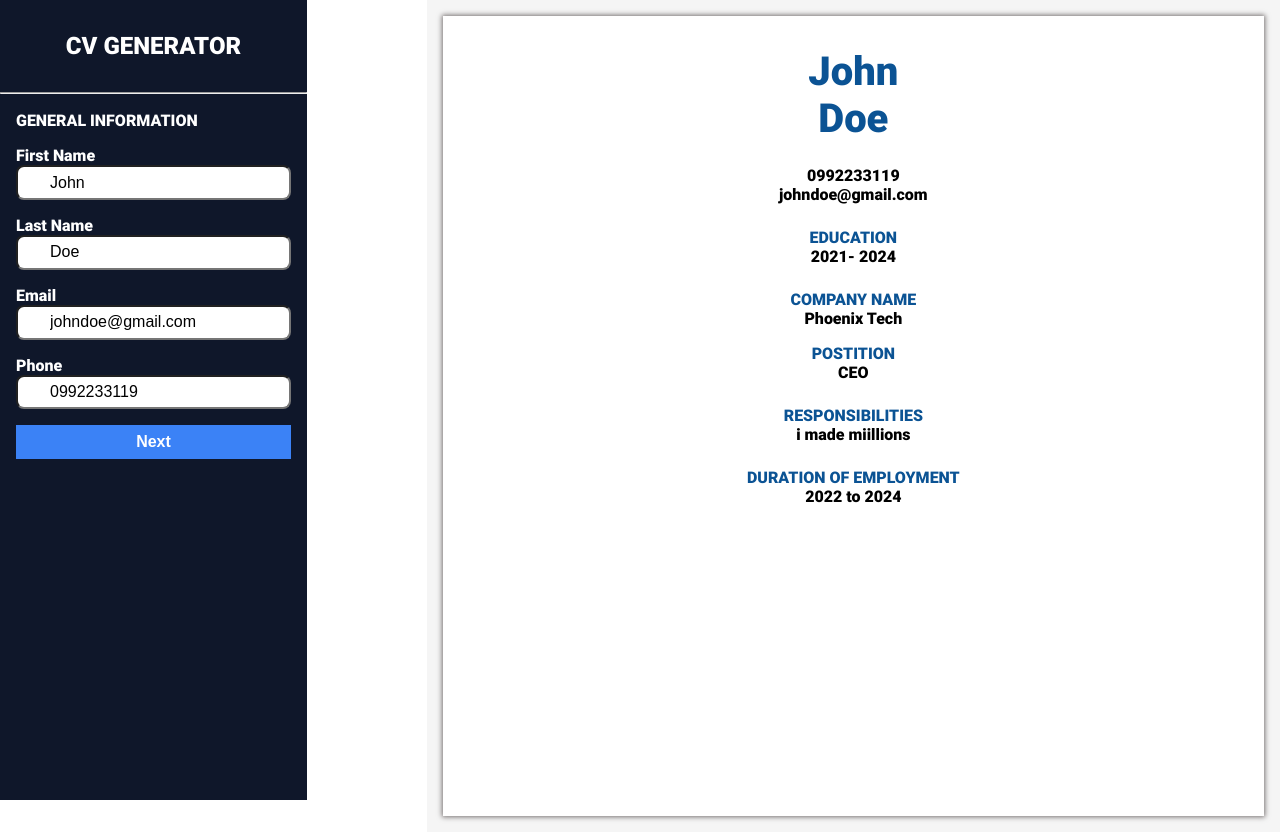
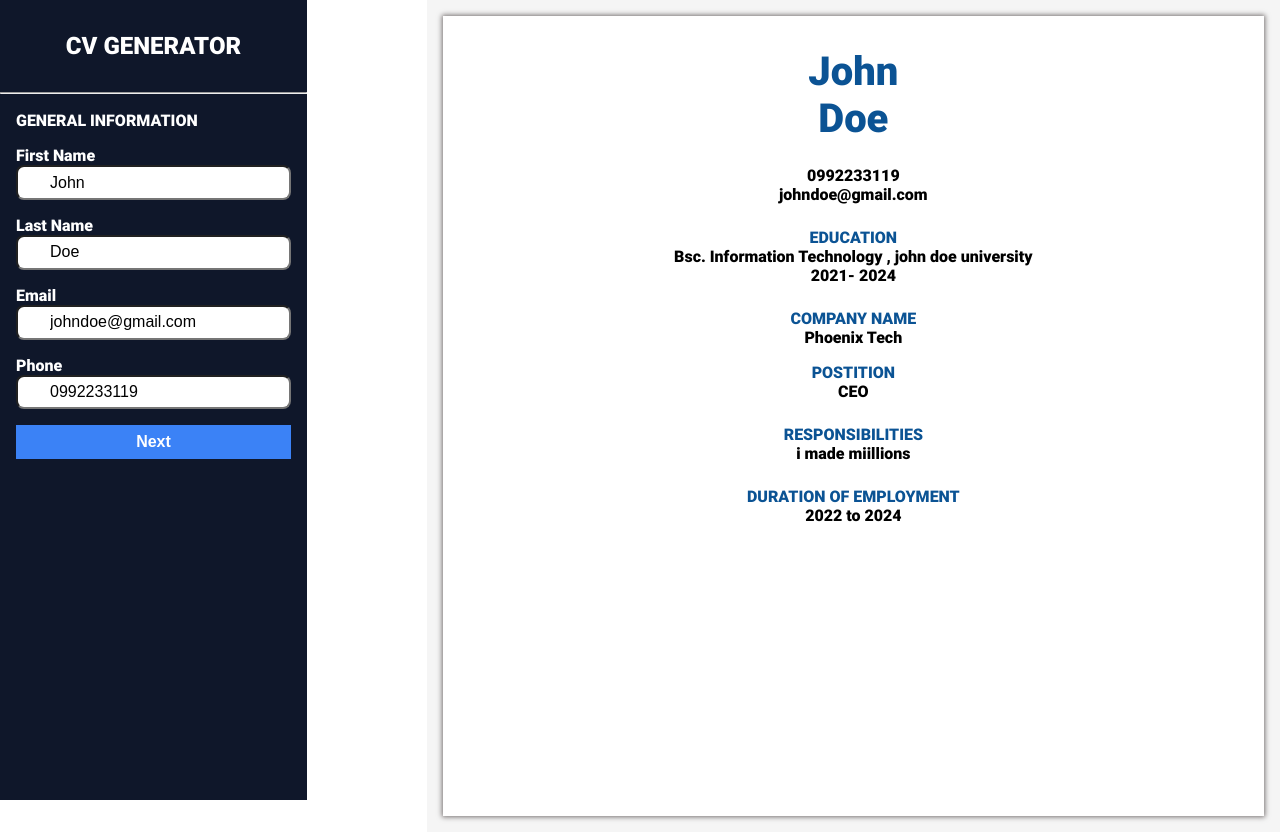
Before and after one commit to PhoenixTech2003/cv-application, a React (Vite) app: page / in a window 1280 px wide. Built offline with nearby package versions, Linux system fonts and the light colour scheme.

Commit message:
style: Update padding and gap in cv-section

```diff
--- a/src/components.jsx
+++ b/src/components.jsx
@@ -89,7 +89,7 @@ function CvDisplay({details}){
                     </div>
                     <div>
                         <h2>EDUCATION</h2>
-                        {/* <p>{details.title + " "} , {" " + details.school}</p> */}
+                        <p>{details.title + " "} , {" " + details.school}</p>
                         <p>{details.sYear}- {details.eYear}</p>
                     </div>
                     <div>
```
